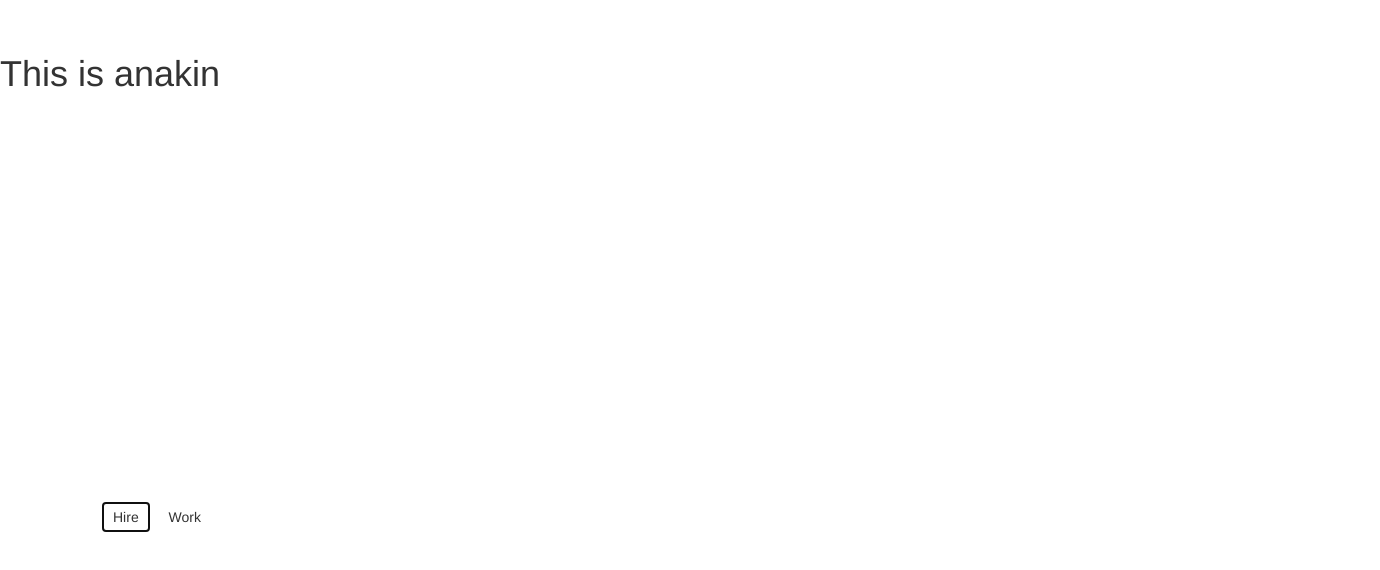
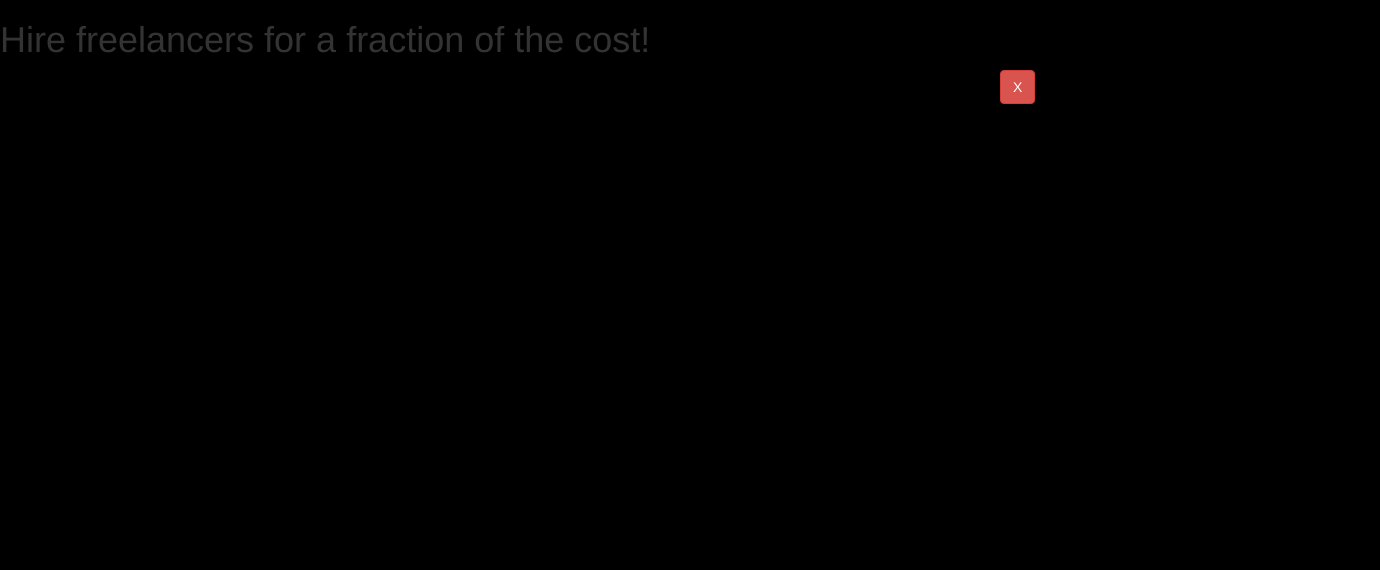
Before and after one commit to jillkuchman/freelancerclone, a plain HTML site: page index.html in a window 1280 px wide. Both pictures are taken after a click on the button "Hire". Shown: the whole page, 1380 px wide, since content can reach past the window. Drawn offline with nearby package versions, Linux system fonts and the light colour scheme.

Commit message:
Add initial setup of files

```diff
--- a/app.js
+++ b/app.js
@@ -33,12 +33,28 @@ freelancer.config(function($stateProvider) {
 // });
 //
 freelancer.directive('showpage', function() {
-    return function (scope, element) {
+    return function (scope, element, attrs) {
         element.bind("click", function() {
-            // element.addClass("hidden");
-            // $(".hidden").removeClass();
-            $(".home").removeClass();
-            $(".hidden").removeClass();
+            $("." + attrs.showpage).removeClass("hidden");
+            $(".home").addClass("hidden");
         });
     };
 });
+
+// freelancer.directive('showpagework', function() {
+//     return function (scope, element, attrs) {
+//         element.bind("click", function() {
+//             $(".work").removeClass("hidden");
+//             $(".home").addClass("hidden");
+//         });
+//     };
+// });
+
+freelancer.directive('showhome', function() {
+    return function (scope, element, attrs) {
+        element.bind("click", function(){
+            $(".home").removeClass("hidden");
+            $("." + attrs.showhome).addClass("hidden");
+        });
+    };
+});
--- a/css/styles.css
+++ b/css/styles.css
@@ -37,6 +37,15 @@
     display: none;
 }
 
-.hidden {
+.anakin-hidden {
     display:none;
 }
+
+body {
+    background-color: black;
+}
+
+.home-button {
+    position: relative;
+    left: 1000px;
+}
--- a/partials/home.html
+++ b/partials/home.html
@@ -1,10 +1,16 @@
 <div class="home">
     <div class="home-content">
-        <button class="btn btn-conor" showpage>Hire</button>
-        <button class="btn btn-conor" showpage >Work</button>
+        <button class="btn btn-conor" showpage="hire">Hire</button>
+        <button class="btn btn-conor" showpage="work">Work</button>
     </div>
 </div>
 
-<div class="anakin hidden">
-    <h1>This is anakin</h1>
+<div class="hire hidden">
+    <h1>Hire freelancers for a fraction of the cost!</h1>
+    <button class="btn btn-danger home-button" showhome="hire">X</button>
 </div>
+
+<div class="work hidden">
+    <h1>So you want to work!</h1>
+    <button class="btn btn-danger home-button" showhome="work">X</button>
+</div>
```
